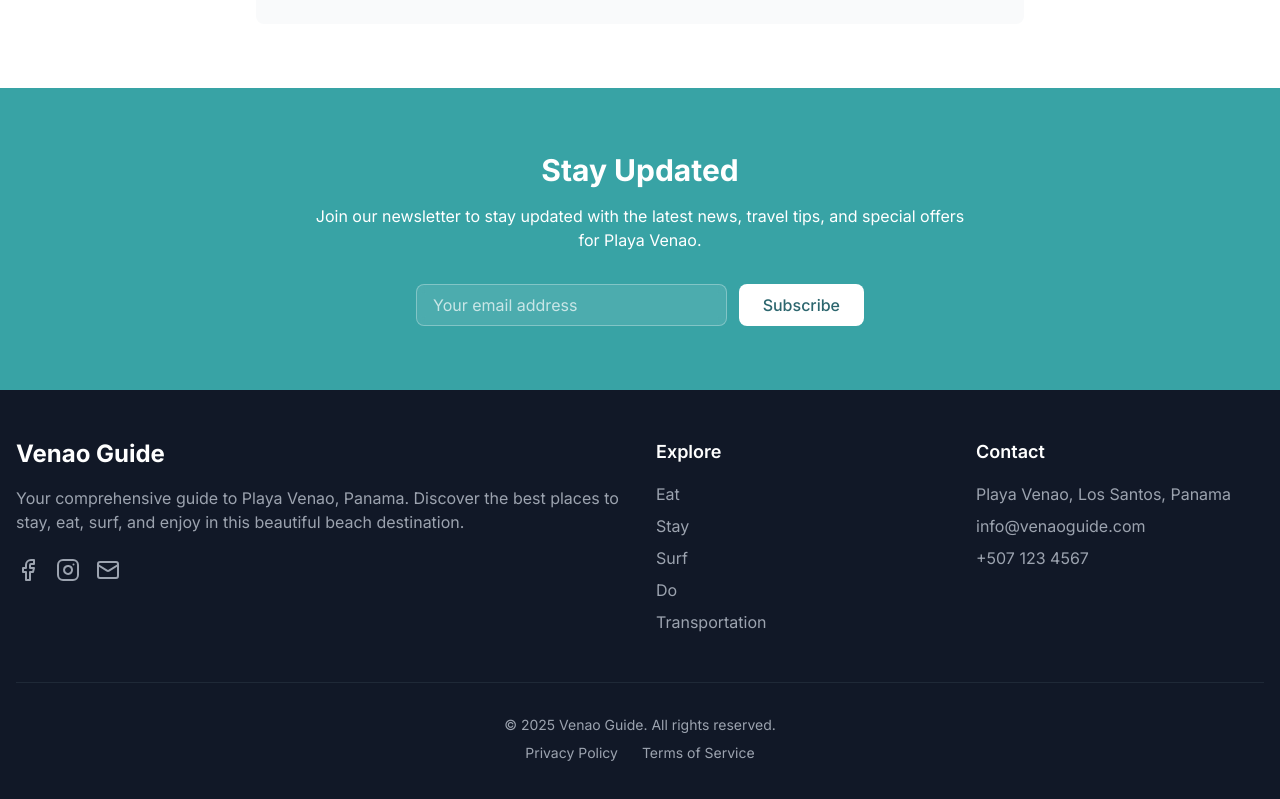
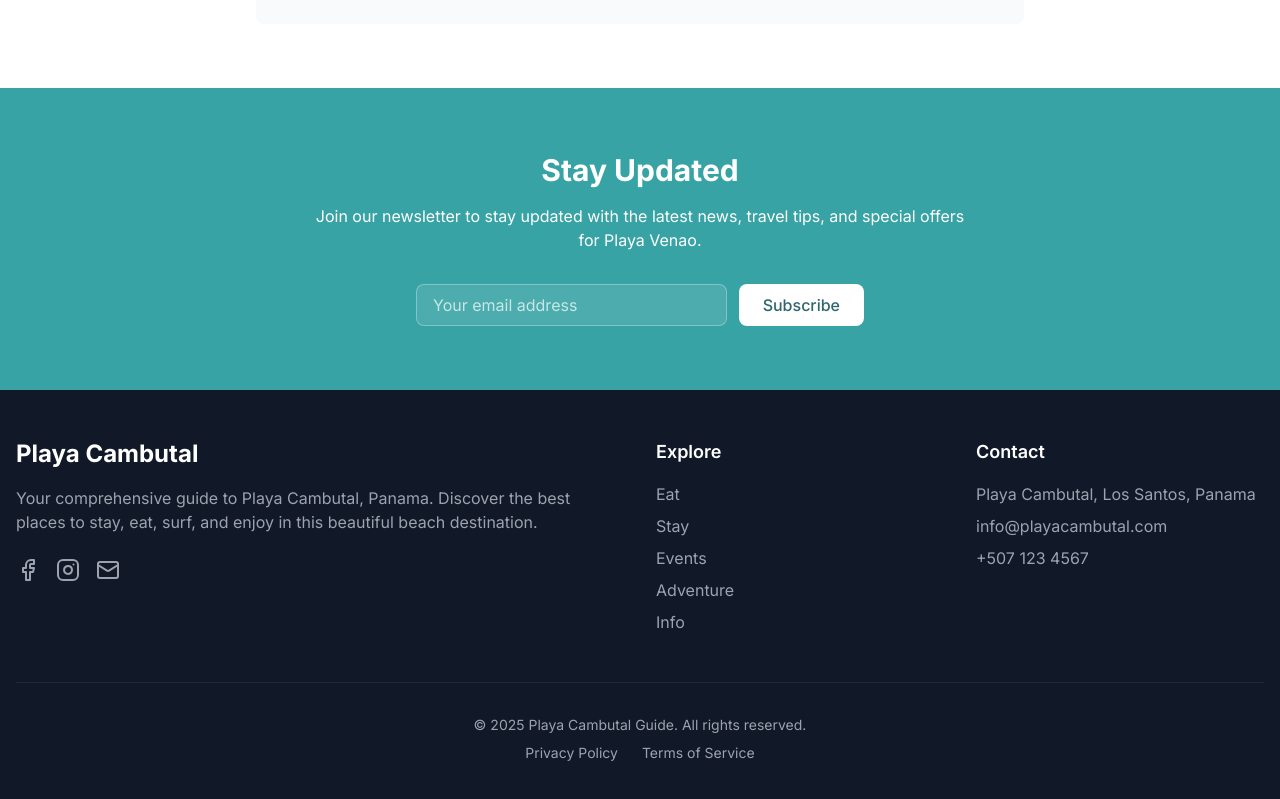
Before and after one commit to Tarvold507/playa-cambutal-guide, a React (Vite) app: page /eat in a window 1280 px wide. Shown: the part 3125-3924 px from the top of the page. Built offline with nearby package versions, Linux system fonts and the light colour scheme.

Commit message:
Refactor: Replace "Venao" with "Cambutal"
Replaces all instances of "Venao" with "Cambutal" throughout the codebase. Also investigates and addresses the issue of event reminders not displaying in user profiles.

```diff
--- a/src/components/Footer.tsx
+++ b/src/components/Footer.tsx
@@ -11,11 +11,11 @@ const Footer = () => {
         <div className="grid grid-cols-1 md:grid-cols-4 gap-8">
           {/* Logo & Description */}
           <div className="col-span-1 md:col-span-2">
-            <Link to="/" className="text-2xl font-bold text-white hover:text-venao-light transition-colors">
-              Venao Guide
+            <Link to="/" className="text-2xl font-bold text-white hover:text-primary transition-colors">
+              Playa Cambutal
             </Link>
             <p className="mt-4 text-gray-400">
-              Your comprehensive guide to Playa Venao, Panama. Discover the best places to stay, eat, surf, and enjoy in this beautiful beach destination.
+              Your comprehensive guide to Playa Cambutal, Panama. Discover the best places to stay, eat, surf, and enjoy in this beautiful beach destination.
             </p>
 
             {/* Social Links */}
@@ -24,7 +24,7 @@ const Footer = () => {
                 href="https://facebook.com"
                 target="_blank"
                 rel="noopener noreferrer"
-                className="text-gray-400 hover:text-venao-light transition-colors"
+                className="text-gray-400 hover:text-primary transition-colors"
                 aria-label="Facebook"
               >
                 <Facebook className="h-6 w-6" />
@@ -33,14 +33,14 @@ const Footer = () => {
                 href="https://instagram.com"
                 target="_blank"
                 rel="noopener noreferrer"
-                className="text-gray-400 hover:text-venao-light transition-colors"
+                className="text-gray-400 hover:text-primary transition-colors"
                 aria-label="Instagram"
               >
                 <Instagram className="h-6 w-6" />
               </a>
               <a
-                href="mailto:info@venaoguide.com"
-                className="text-gray-400 hover:text-venao-light transition-colors"
+                href="mailto:info@playacambutal.com"
+                className="text-gray-400 hover:text-primary transition-colors"
                 aria-label="Email"
               >
                 <Mail className="h-6 w-6" />
@@ -52,11 +52,11 @@ const Footer = () => {
           <div>
             <h3 className="text-lg font-semibold mb-4">Explore</h3>
             <ul className="space-y-2">
-              {['Eat', 'Stay', 'Surf', 'Do', 'Transportation'].map((item) => (
+              {['Eat', 'Stay', 'Events', 'Adventure', 'Info'].map((item) => (
                 <li key={item}>
                   <Link
                     to={`/${item.toLowerCase()}`}
-                    className="text-gray-400 hover:text-venao-light transition-colors"
+                    className="text-gray-400 hover:text-primary transition-colors"
                   >
                     {item}
                   </Link>
@@ -69,8 +69,8 @@ const Footer = () => {
           <div>
             <h3 className="text-lg font-semibold mb-4">Contact</h3>
             <ul className="space-y-2 text-gray-400">
-              <li>Playa Venao, Los Santos, Panama</li>
-              <li>info@venaoguide.com</li>
+              <li>Playa Cambutal, Los Santos, Panama</li>
+              <li>info@playacambutal.com</li>
               <li>+507 123 4567</li>
             </ul>
           </div>
@@ -78,10 +78,10 @@ const Footer = () => {
 
         {/* Copyright */}
         <div className="border-t border-gray-800 mt-12 pt-8 text-sm text-gray-400 text-center">
-          <p>&copy; {currentYear} Venao Guide. All rights reserved.</p>
+          <p>&copy; {currentYear} Playa Cambutal Guide. All rights reserved.</p>
           <div className="mt-2 flex justify-center space-x-6">
-            <Link to="/privacy" className="hover:text-venao-light transition-colors">Privacy Policy</Link>
-            <Link to="/terms" className="hover:text-venao-light transition-colors">Terms of Service</Link>
+            <Link to="/privacy" className="hover:text-primary transition-colors">Privacy Policy</Link>
+            <Link to="/terms" className="hover:text-primary transition-colors">Terms of Service</Link>
           </div>
         </div>
       </div>
--- a/src/pages/Profile.tsx
+++ b/src/pages/Profile.tsx
@@ -12,7 +12,6 @@ import { Checkbox } from '@/components/ui/checkbox';
 import { useToast } from '@/hooks/use-toast';
 import { supabase } from '@/integrations/supabase/client';
 import { Tabs, TabsContent, TabsList, TabsTrigger } from "@/components/ui/tabs";
-import { Textarea } from '@/components/ui/textarea';
 
 const Profile = () => {
   const { user, profile, updateProfile } = useAuth();
@@ -69,7 +68,7 @@ const Profile = () => {
         .eq('user_id', user.id)
         .order('created_at', { ascending: false });
 
-      // Fetch event reminders
+      // Fetch event reminders with proper join
       const { data: reminders } = await supabase
         .from('user_event_reminders')
         .select(`
@@ -83,6 +82,8 @@ const Profile = () => {
           )
         `)
         .eq('user_id', user.id);
+
+      console.log('Fetched reminders:', reminders);
 
       setUserEvents(events || []);
       setUserBusinesses(businesses || []);
@@ -297,10 +298,10 @@ const Profile = () => {
                     {eventReminders.map((reminder: any) => (
                       <div key={reminder.id} className="border rounded-lg p-4 flex justify-between items-center">
                         <div>
-                          <h3 className="font-semibold">{reminder.events.title}</h3>
-                          <p className="text-sm text-muted-foreground">{reminder.events.location}</p>
+                          <h3 className="font-semibold">{reminder.events?.title || 'Event not found'}</h3>
+                          <p className="text-sm text-muted-foreground">{reminder.events?.location || ''}</p>
                           <p className="text-sm text-muted-foreground">
-                            Date: {new Date(reminder.events.event_date).toLocaleDateString()}
+                            Date: {reminder.events?.event_date ? new Date(reminder.events.event_date).toLocaleDateString() : 'Unknown'}
                           </p>
                         </div>
                         <Button
```
